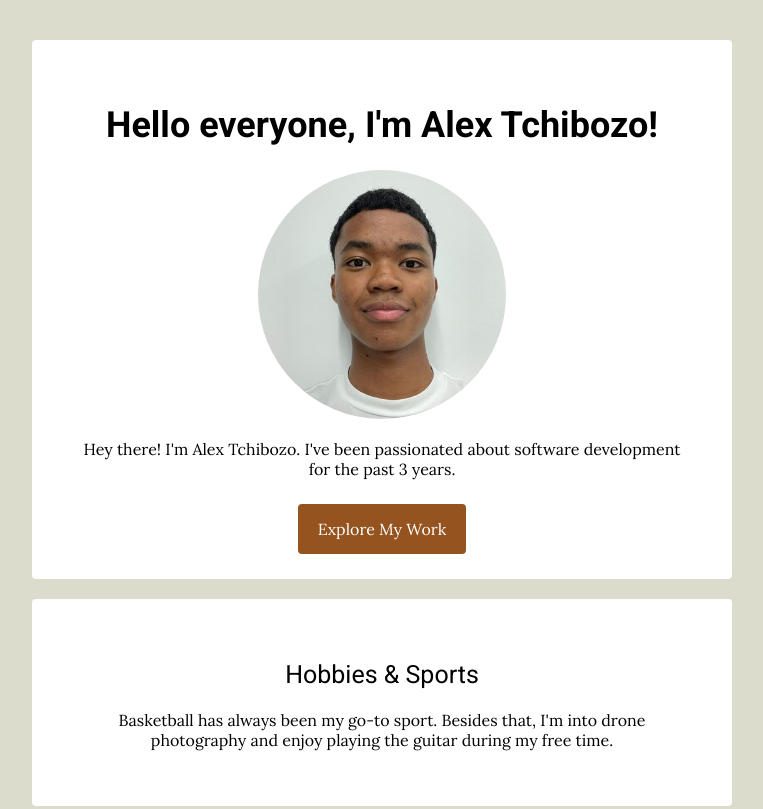
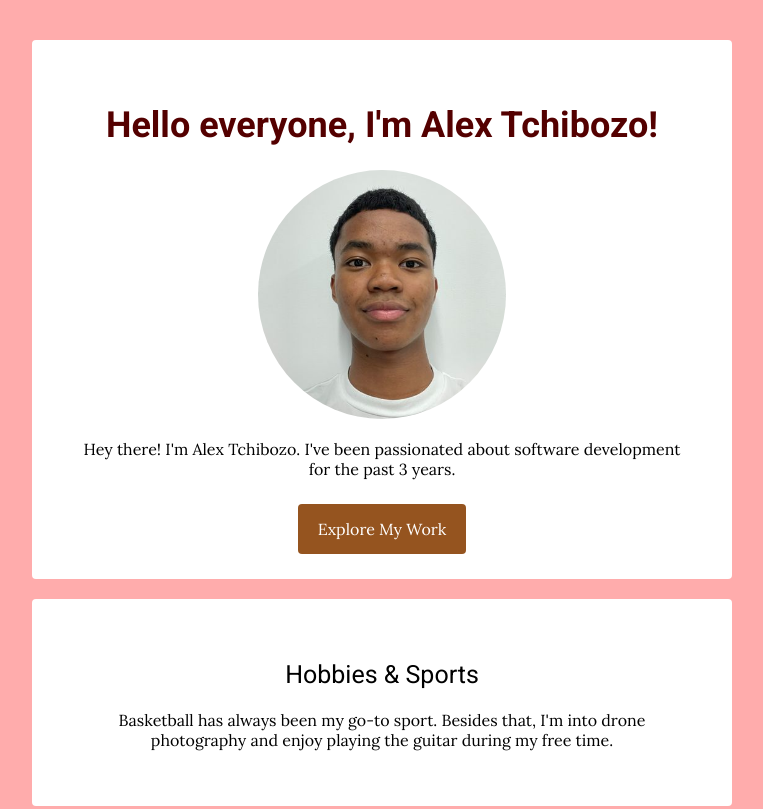
Before and after one commit to Alex-Tchibozo/my_profil, a plain HTML site: page index.html in a window 1280 px wide. Shown: the top 809 px of the page, without its empty margins (258-1021 px from the left). Drawn offline with Linux system fonts and the light colour scheme.

Commit message:
Update style.css

```diff
--- a/style.css
+++ b/style.css
@@ -1,6 +1,6 @@
 
 body{
- 	background: #DCDCCC;
+ 	background: #FFACAC;
  	color: #steelblue;
  	font-family: 'Lora', serif;
  	font-size: 16px;
@@ -10,7 +10,7 @@ h1, h2, h3 {
 	font-family: 'Roboto', sans-serif;
 }
 h1 {
-  	color: #blueviolet;
+  	color: #540000;
   	font-size: 36px;
   	font-weight: 600;
 }
```
